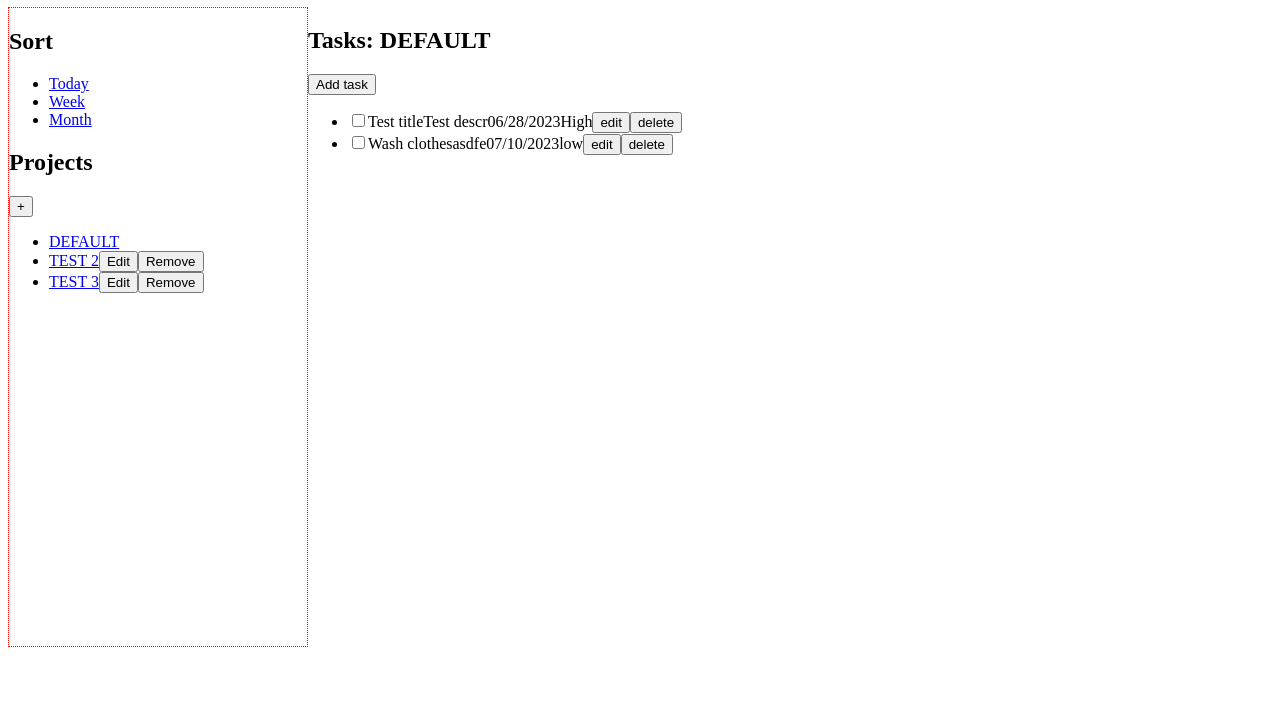
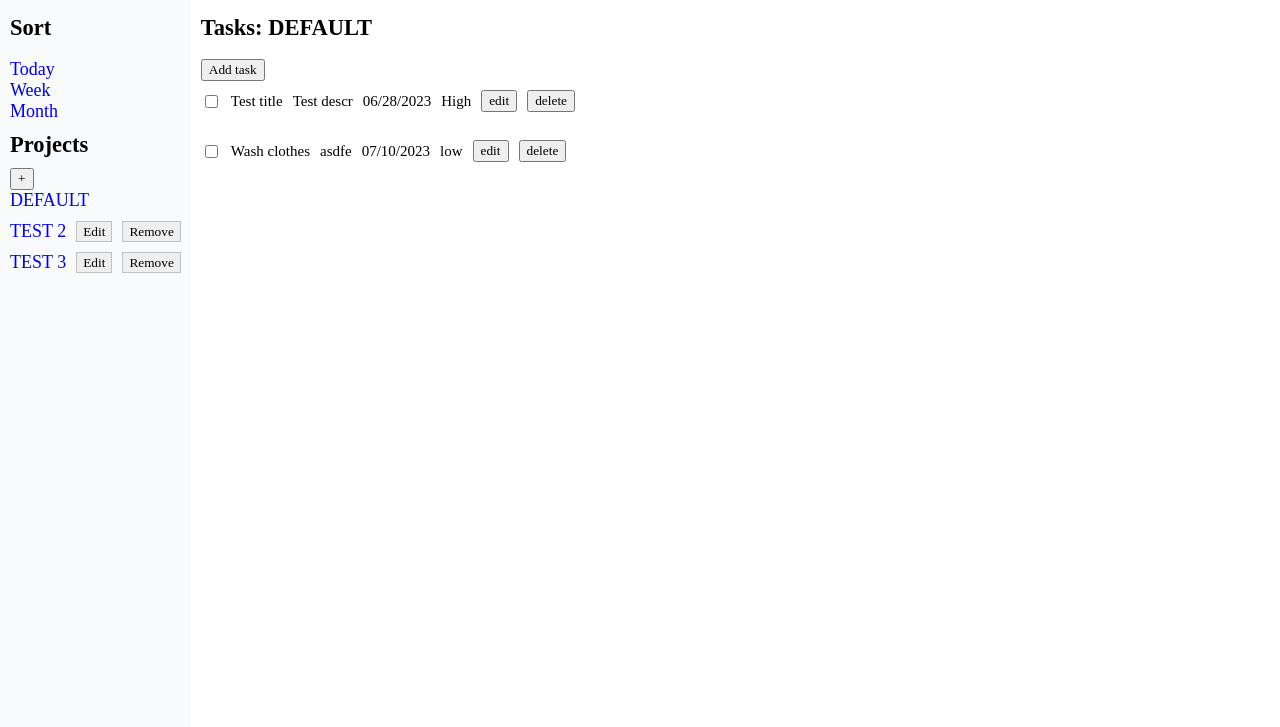
Before and after one commit to jesse610/todo-app, a website built with webpack: page src/index.html in a window 1280 px wide. Shown: the part 73-800 px from the top of the page. Built offline with nearby package versions, Linux system fonts and the light colour scheme.

Commit message:
update styles

```diff
--- a/src/style.css
+++ b/src/style.css
@@ -2,20 +2,153 @@
     box-sizing: border-box;
 }
 
+html {
+    margin: 0;
+    font-size: 15px;
+    font-family: 'rubik';
+    height: 100%;
+}
+
 body {
-    height: 80vh;
+    margin: 0;
+    display: grid;
+    grid-template-columns: auto 1fr; /* Set column widths */
+    grid-template-rows: auto 1fr;
+    min-height: 100vh;
+}
+
+button {
+    font-family: 'rubik';
+}
+
+.header {
+    padding: 10px;
+    background-color: #e4e4e7;
+    box-shadow: 0px 2px 15px -5px rgba(0,0,0,0.76);
+    grid-column: 1 / span 2;
+}
+
+.header > h1 {
+    margin: 0;
+    font-size: 2rem;
+}
+
+.sidebar {
+    display: flex;
+    flex-direction: column;
+    padding: 10px;
+    background-color: #f9fafb;
+}
+
+.sort-container > h2 {
+    font-size: 1.5rem;
+    margin: 0;
+    padding-bottom: 10px;
+}
+
+.sort-container > ul {
+    display: flex;
+    flex-direction: column;
+    gap: 10px;
+}
+
+.project-heading {
+    display: flex;
+    align-items: center;
+    gap: 5px;
+}
+
+.project-heading > h2 {
+    margin: 0;
+    padding: 10px 5px 10px 0px;
+}
+
+.project-heading > div > button {
+    padding: 2px 5px;
+    border-radius: 1.2rem;
+    border: 1px solid silver;
+    cursor: pointer;
+    font-weight: bold;
+}
+
+ul {
+    margin: 0;
+    padding: 0;
+}
+
+ul > li {
+    list-style-type: none;
+}
+
+ul > li > a {
+    text-decoration: none;
+    cursor: pointer;
+    font-size: 1.2rem;
 }
 
 .main {
+    padding-top: 5px;
     display: grid;
-    grid-template-columns: 300px 1fr;
+    grid-template-columns: auto 1fr;
+    grid-template-rows: auto 1fr;
+    grid-column: 1 / 3;
+    grid-row: 2 / 3;
     height: 100%;
 }
 
 .sidebar {
-    border: 1px dotted red;
+    grid-column: 1;
+    grid-row: 2 / span 2;
+    padding: 10px;
 }
 
 .error {
     border: 1px solid red;
 }
+
+.project-items {
+    display: flex;
+    flex-direction: column;
+    gap: 10px;
+}
+
+.project-items > li {
+    display: flex;
+    gap: 10px;
+    color: #94a3b8;
+}
+
+.project-items > li > button {
+    cursor: pointer;
+    border: 1px solid silver;
+}
+
+.task-container {
+    grid-column: 2;
+    grid-row: 2;
+    padding: 10px;
+    background-color: #ffffff;
+}
+
+.task-heading {
+    display: flex;
+    justify-content: space-between;
+    align-items: center;
+}
+
+.task-heading > div > button {
+    padding: 3px 30px;
+    border: 1px solid silver;
+    font-weight: bold;
+    border-radius: 0.3rem;
+    font-size: 1rem;
+    cursor: pointer;
+}
+
+#task-items > li {
+    display: flex;
+    gap: 10px;
+    padding-bottom: 10px;
+    height: 50px;
+    align-items: center;
+}
```
